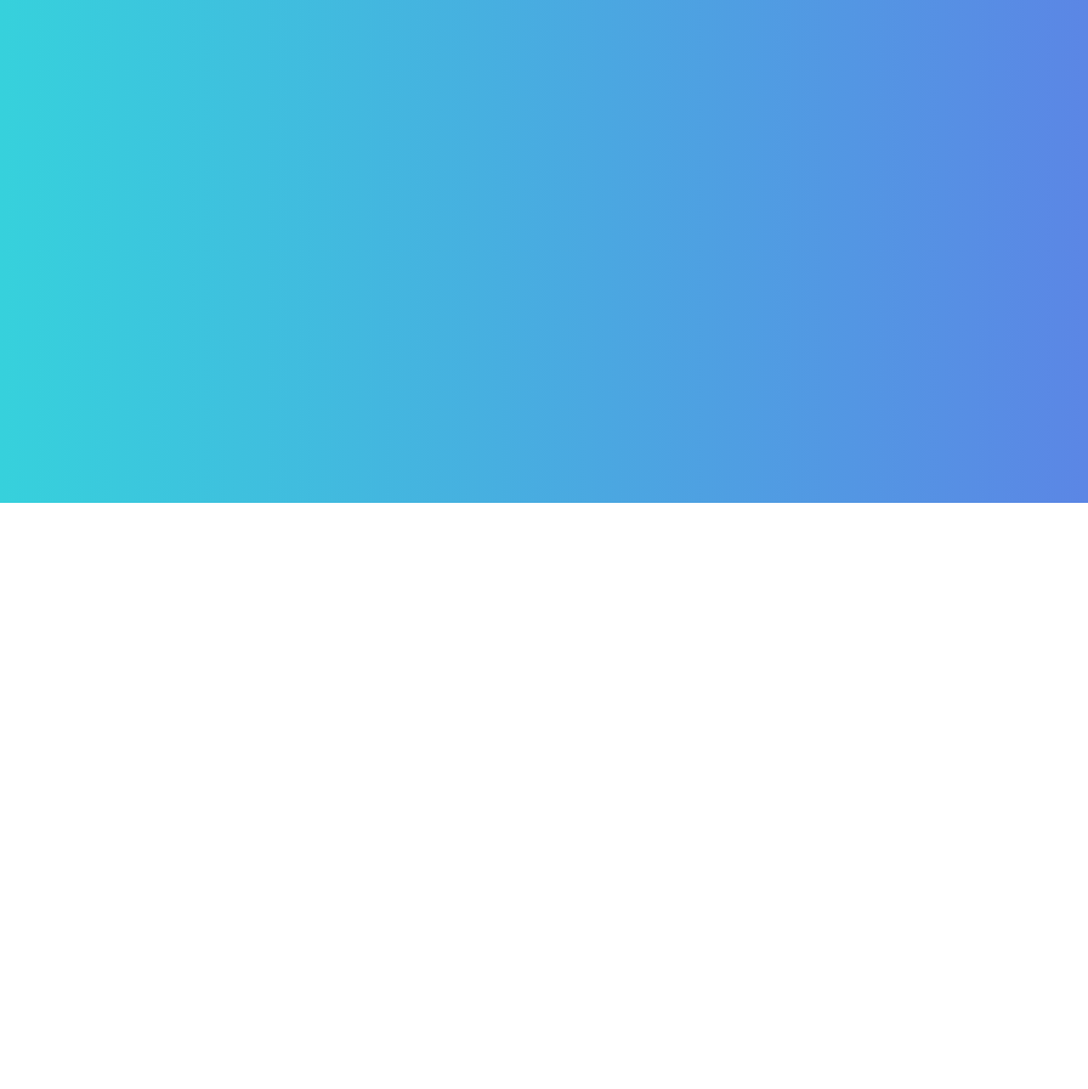
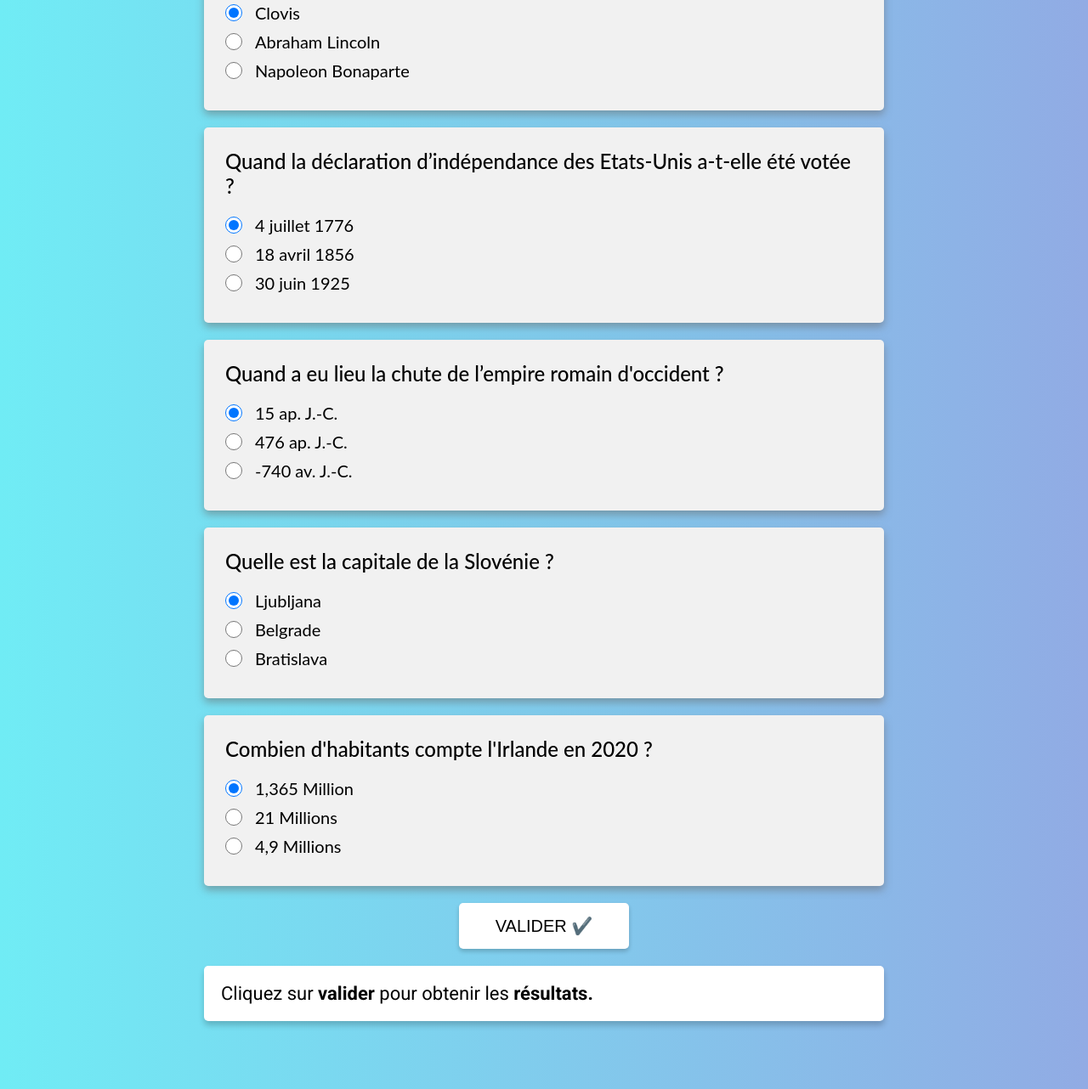
Before and after one commit to Liban13130/Quizz, a plain HTML site: page index.html in a window 1280 px wide. Shown: the part 208-1490 px from the top of the page at 85% size. Before the commit the page ends 800 px from the top, so only its background shows below. Drawn offline with Linux system fonts and the light colour scheme.

Commit message:
CSS fini

```diff
--- a/app.js
+++ b/app.js
@@ -1,2 +1,4 @@
 const responses = ["c", "a", "b", "a", "c"];
 const emojis = ["✔️", "✨", "👀", "😭", "👎"];
+
+const form = document.querySelector('.quiz-form')
--- a/index.html
+++ b/index.html
@@ -5,7 +5,7 @@
     <meta charset="UTF-8">
     <meta http-equiv="X-UA-Compatible" content="IE=edge">
     <meta name="viewport" content="width=device-width, initial-scale=1.0">
-    <title>Calculateur d'IMC</title>
+    <title>Quizz</title>
 
     <link rel="stylesheet" href="style.css">
 
@@ -13,12 +13,121 @@
     <link rel="preconnect" href="https://fonts.googleapis.com">
     <link rel="preconnect" href="https://fonts.gstatic.com" crossorigin>
     <link
-        href="https://fonts.googleapis.com/css2?family=Lato:wght@300;400;700;900&family=Raleway:wght@300;400;500;600;700;800;900&display=swap"
+        href="https://fonts.googleapis.com/css2?family=Roboto:wght@300;400;700;900&family=Raleway:wght@300;400;500;600;700;800;900&display=swap"
         rel="stylesheet">
 </head>
 <body>
 
+    <h1>
+        <span>Quizz</span>
+        Culture générale. ☑️
+    </h1>
 
+    <div class="global-container">
+
+        <form class="quiz-form">
+            <div class="question-block">
+              <h4>Qui est sacré empereur de France le 2 décembre 1804 ?</h4>
+
+              <div>
+                <input type="radio" id="Clovis" name="q1" value="a" checked />
+                <label for="Clovis">Clovis</label>
+              </div>
+
+              <div>
+                <input type="radio" id="Lincoln" name="q1" value="b" />
+                <label for="Lincoln">Abraham Lincoln</label>
+              </div>
+
+              <div>
+                <input type="radio" id="Bonaparte" name="q1" value="c" />
+                <label for="Bonaparte">Napoleon Bonaparte</label>
+              </div>
+            </div>
+
+            <div class="question-block">
+              <h4>Quand la déclaration d’indépendance des Etats-Unis a-t-elle été votée ?</h4>
+              <div>
+                <input type="radio" id="date1" name="q2" value="a" checked />
+                <label for="date1">4 juillet 1776</label>
+              </div>
+
+              <div>
+                <input type="radio" id="date2" name="q2" value="b" />
+                <label for="date2">18 avril 1856</label>
+              </div>
+
+              <div>
+                <input type="radio" id="date3" name="q2" value="c" />
+                <label for="date3">30 juin 1925</label>
+              </div>
+            </div>
+
+            <div class="question-block">
+              <h4>Quand a eu lieu la chute de l’empire romain d'occident ?</h4>
+              <div>
+                <input type="radio" id="date4" name="q3" value="a" checked />
+                <label for="date4">15 ap. J.-C.</label>
+              </div>
+
+              <div>
+                <input type="radio" id="date5" name="q3" value="b" />
+                <label for="date5">476 ap. J.-C.</label>
+              </div>
+
+              <div>
+                <input type="radio" id="date6" name="q3" value="c" />
+                <label for="date6">-740 av. J.-C.</label>
+              </div>
+            </div>
+
+            <div class="question-block">
+              <h4>Quelle est la capitale de la Slovénie ?</h4>
+
+              <div>
+                <input type="radio" id="Ljubljana" name="q4" value="a" checked />
+                <label for="Ljubljana">Ljubljana</label>
+              </div>
+
+              <div>
+                <input type="radio" id="Belgrade" name="q4" value="b" />
+                <label for="Belgrade">Belgrade</label>
+              </div>
+
+              <div>
+                <input type="radio" id="Bratislava" name="q4" value="c" />
+                <label for="Bratislava">Bratislava</label>
+              </div>
+            </div>
+
+            <div class="question-block">
+              <h4>Combien d'habitants compte l'Irlande en 2020 ?</h4>
+              <div>
+                <input type="radio" id="m1" name="q5" value="a" checked />
+                <label for="m1">1,365 Million</label>
+              </div>
+
+              <div>
+                <input type="radio" id="m2" name="q5" value="b" />
+                <label for="m2">21 Millions</label>
+              </div>
+
+              <div>
+                <input type="radio" id="m3" name="q5" value="c" />
+                <label for="m3">4,9 Millions</label>
+              </div>
+            </div>
+
+            <button type="submit">VALIDER ✔️</button>
+          </form>
+
+          <div class="results">
+            <h2>Cliquez sur <span>valider</span> pour obtenir les <span>résultats.</span></h2>
+            <p class="mark"></p>
+            <p class="help"></p>
+          </div>
+
+    </div>
     <script src="app.js"></script>
 </body>
 </html>
--- a/style.css
+++ b/style.css
@@ -9,6 +9,119 @@
 body {
     min-height: 100vh;
     font-family: 'Lato', sans-serif;
-    background: linear-gradient(to right, #36d1dc, #5b86e5);
-    padding: clamp(20px, 5vw, 50px) 10px 10px;
+    background: linear-gradient(to right, #70ecf5, #91abe4);
+    padding: clamp(20px, 5vw, 50px) 20px 10px;
 }
+
+h1{
+    font-family: Roboto, sans-serif;
+    font-size: 40px;
+    font-weight: 400;
+    margin-bottom: 40px;
+    letter-spacing: 2px;
+    text-align: center;
+    color: #0e0e0e;
+}
+
+h1 span{
+    font-weight: 800;
+}
+
+.global-container{
+    max-width: 800px;
+    margin: 0 auto;
+}
+
+.question-block{
+    padding: 25px;
+    margin: 20px 0;
+    background: #f1f1f1;
+    border-radius: 5px;
+    box-shadow: 0px 5px 10px rgba(104, 104, 104, 0.5);
+}
+
+.question-block h4{
+    font-size: 24px;
+    font-weight: 500;
+    margin-bottom: 20px;
+}
+
+.question-block > div{
+    margin: 10px 0;
+    display: flex;
+    align-items: center;
+}
+
+label, input[type="radio"]{
+    cursor: pointer;
+}
+
+.question-block label{
+    font-size: 20px;
+}
+
+.question-block input[type="radio"]{
+    width: 20px;
+    height: 20px;
+    margin-right: 15px;
+}
+
+form button{
+    display: block;
+    margin: 20px auto;
+    border-radius: 5px;
+    background: #fff;
+    min-width: 200px;
+    padding: 15px 5px;
+    font-size: 20px;
+    box-shadow: 0px 3px 5px rgba(0, 0, 0, 0.2);
+    border: none;
+    cursor: pointer;
+    transition: 0.3s;
+}
+form button:hover{
+    transform: scale(1.1);
+    background: #fafafa;
+}
+
+.results{
+    padding: 20px;
+    margin: 10px 0 70px;
+    border-radius: 5px;
+    box-shadow: 0px 5px 7px rgba(0, 0, 0, 0.2);
+    background: #fff;
+}
+
+.results h2{
+    font-size: 22px;
+    font-family: Roboto, sans-serif;
+    font-weight: 400;
+}
+
+.results h2 span{
+    font-weight: 700;
+}
+
+.results h2 .help{
+    text-align: center;
+}
+
+.help, .mark{
+    display: none;
+    margin-top: 20px;
+}
+
+.help{
+    font-size: 20px;
+}
+
+.mark{
+    font-family: Roboto, sans-serif;
+    font-weight: 400;
+    font-size: 25px;
+    text-align: center;
+}
+
+.mark span{
+    font-weight: 700;
+}
```
